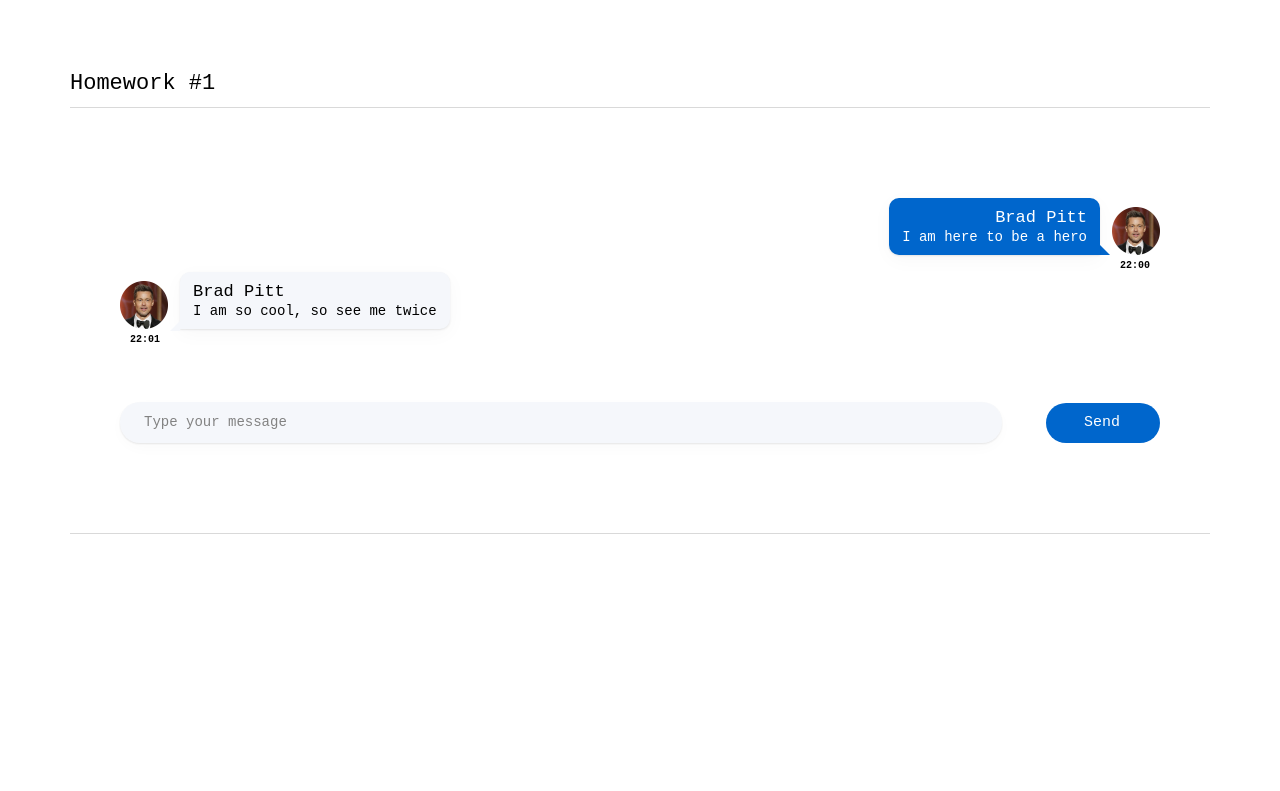
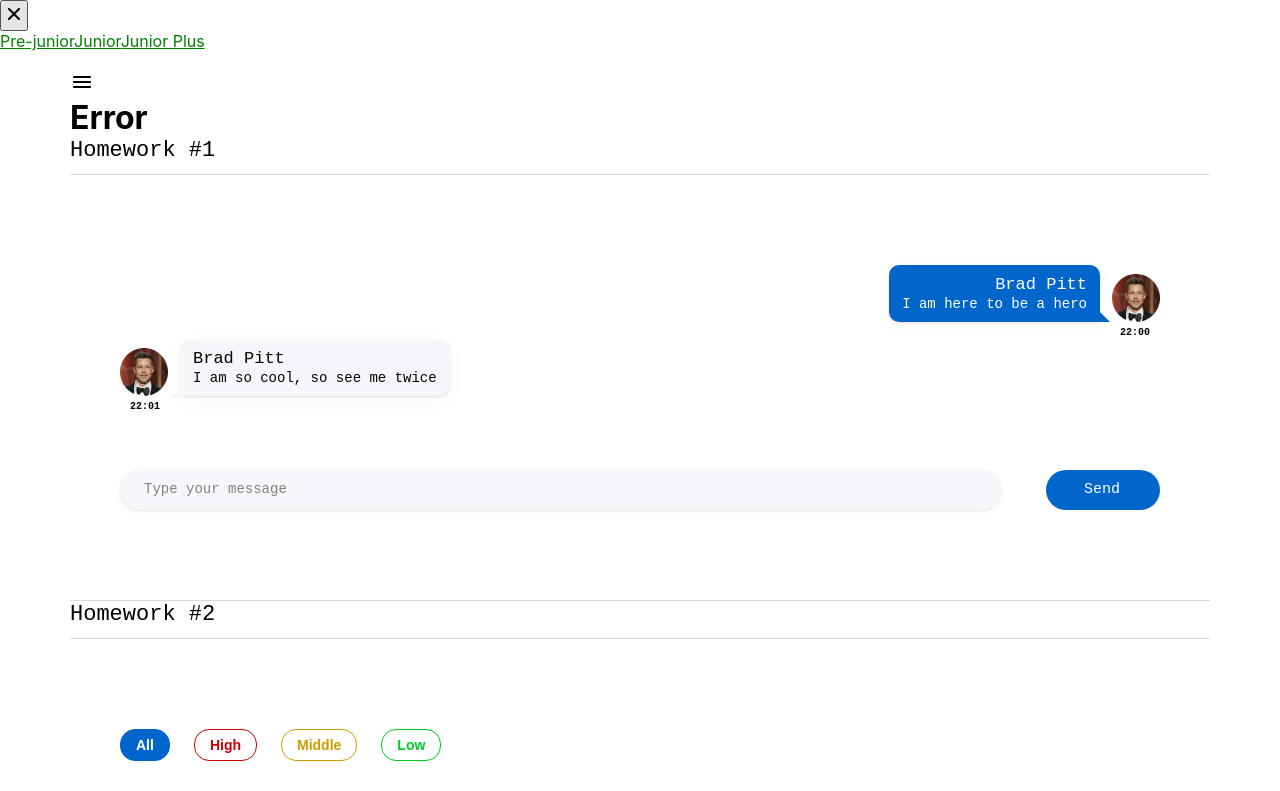
Before and after one commit to oprokopieva382/hw-01, a React (Create React App) app: page / in a window 1280 px wide. Shown: the top 791 px of the page. Built offline with nearby package versions, Linux system fonts and the light colour scheme.

Commit message:
home work 5

```diff
--- a/src/s1-main/App.tsx
+++ b/src/s1-main/App.tsx
@@ -1,20 +1,20 @@
-import React from 'react'
-import s from './App.module.css'
-import HW1 from '../s2-homeworks/hw01/HW1'
+import React from "react";
+import s from "./App.module.css";
+import HW5 from "../s2-homeworks/hw05/HW5";
 
 function App() {
   return (
     <div className={s.App}>
-            <HW1/>
+      {/* <HW1 /> */}
       {/*раскомментировать по ходу выполнения*/}
       {/*<HW2/>*/}
       {/*<HW3/>*/}
       {/*<HW4/>*/}
 
       {/*при выполнении дз 5 и более - закомментировать здесь дз 1-4, так как они есть внутри дз 5*/}
-            {/*<HW5/>*/}
+      <HW5 />
     </div>
-    )
+  );
 }
 
-export default App
+export default App;
--- a/src/s2-homeworks/hw05/Pages.tsx
+++ b/src/s2-homeworks/hw05/Pages.tsx
@@ -1,15 +1,15 @@
-import React from 'react'
-import { Routes, Route, Navigate } from 'react-router-dom'
-import Error404 from './pages/Error404'
-import PreJunior from './pages/PreJunior'
-import Junior from './pages/Junior'
-import JuniorPlus from './pages/JuniorPlus'
+import React from "react";
+import { Routes, Route, Navigate } from "react-router-dom";
+import Error404 from "./pages/Error404";
+import PreJunior from "./pages/PreJunior";
+import Junior from "./pages/Junior";
+import JuniorPlus from "./pages/JuniorPlus";
 
 export const PATH = {
-    PRE_JUNIOR: '/pre-junior',
-    JUNIOR: '/junior',
-    JUNIOR_PLUS: '/junior-plus',
-}
+  PRE_JUNIOR: "/pre-junior",
+  JUNIOR: "/junior",
+  JUNIOR_PLUS: "/junior-plus",
+};
 
 function Pages() {
   return (
@@ -18,18 +18,20 @@ function Pages() {
       <Routes>
         {/*роутинг будут писать студенты*/}
         {/*в начале мы попадаем на страницу '/' и переходим сразу на страницу /pre-junior*/}
+        <Route path={"/"} element={<PreJunior />} />
         {/*<Route ...*/}
 
         {/*роуты для /pre-junior, /junior, /junior-plus*/}
-                {/*<Route ...*/}
-                {/*<Route ...*/}
-                {/*<Route ...*/}
+        <Route path={"/pre-junior"} element={<JuniorPlus />} />
+        <Route path={"/junior"} element={<Junior />} />
+        <Route path={"/junior-plus"} element={<JuniorPlus />} />
 
         {/*роут для несуществующей страницы должен отрисовать <Error404 />*/}
+        <Route path={"*"} element={<Error404 />} />
         {/*<Route ...*/}
       </Routes>
     </div>
-    )
+  );
 }
 
-export default Pages
+export default Pages;
--- a/src/s2-homeworks/hw05/sidebar/Sidebar.module.css
+++ b/src/s2-homeworks/hw05/sidebar/Sidebar.module.css
@@ -1,13 +1,30 @@
 .sidebar {
+  position: absolute;
+  width: 1280px;
+  height: 60px;
+  left: 0px;
+  top: 0px;
 }
 
 .sidebar.open {
+  position: absolute;
+  width: 317px;
+  height: 720px;
+  left: 0px;
+  top: 0px;
+  background: #ffffff;
+  box-shadow: 0px 10px 40px rgba(29, 33, 38, 0.13),
+    0px 1px 2px rgba(29, 33, 38, 0.1);
+  border-radius: 0px;
 }
 
 .background {
+  background: #000000;
+  opacity: 0.3;
 }
 
 .nav {
+  color: green;
 }
 
 .nav a {
@@ -17,6 +34,8 @@
 }
 
 .nav a.active {
+  color: #0059b2;
+  text-decoration: underline;
 }
 .close {
 }
--- a/src/s2-homeworks/hw05/sidebar/Sidebar.tsx
+++ b/src/s2-homeworks/hw05/sidebar/Sidebar.tsx
@@ -1,58 +1,56 @@
-import React, {FC} from 'react'
-import {NavLink} from 'react-router-dom'
-import s from './Sidebar.module.css'
-import {PATH} from '../Pages'
-import closeIcon from './closeOutline.svg'
+import React, { FC } from "react";
+import { NavLink } from "react-router-dom";
+import s from "./Sidebar.module.css";
+import { PATH } from "../Pages";
+import closeIcon from "./closeOutline.svg";
 
 type PropsType = {
-    open: boolean
-    handleClose: () => void
-}
+  open: boolean;
+  handleClose: () => void;
+};
 
-export const Sidebar: FC<PropsType> = ({open, handleClose}) => {
-    const sidebarClass = s.sidebar
-        + (open ? ' ' + s.open : '')
+export const Sidebar: FC<PropsType> = ({ open, handleClose }) => {
+  const sidebarClass = s.sidebar + (open ? " " + s.open : "");
   return (
     <>
       {/*затемнение справа от открытого меню*/}
-            {open && <div className={s.background} onClick={handleClose}/>}
+      {open && <div className={s.background} onClick={handleClose} />}
 
       <aside className={sidebarClass}>
         <button className={s.close} onClick={handleClose}>
-                    <img
-                        src={closeIcon}
-                        alt="close sidebar"
-                        id={'hw5-menu-close'}
-                    />
+          <img src={closeIcon} alt="close sidebar" id={"hw5-menu-close"} />
         </button>
 
-                <nav id={'hw5-menu'} className={s.nav}>
+        <nav id={"hw5-menu"} className={s.nav}>
           <NavLink
-                        id={'hw5-pre-junior-link'}
+            id={"hw5-pre-junior-link"}
             to={PATH.PRE_JUNIOR}
             onClick={handleClose}
-                        // className={...} // делает студент
+            className={({ isActive }) => (isActive ? s.active : s.nav)}
+
           >
             Pre-junior
           </NavLink>
           <NavLink
-                        id={'hw5-junior-link'}
+            id={"hw5-junior-link"}
             to={PATH.JUNIOR}
             onClick={handleClose}
-                        // className={...} // делает студент
+            className={({ isActive }) => (isActive ? s.active : s.nav)}
+
           >
             Junior
           </NavLink>
           <NavLink
-                        id={'hw5-junior-plus-link'}
+            id={"hw5-junior-plus-link"}
             to={PATH.JUNIOR_PLUS}
             onClick={handleClose}
-                        // className={...} // делает студент
+            className={({ isActive }) => (isActive ? s.active : s.nav)}
+
           >
             Junior Plus
           </NavLink>
         </nav>
       </aside>
     </>
-    )
-}
+  );
+};
```
Lines whose indentation alone changed are shown as unchanged.
